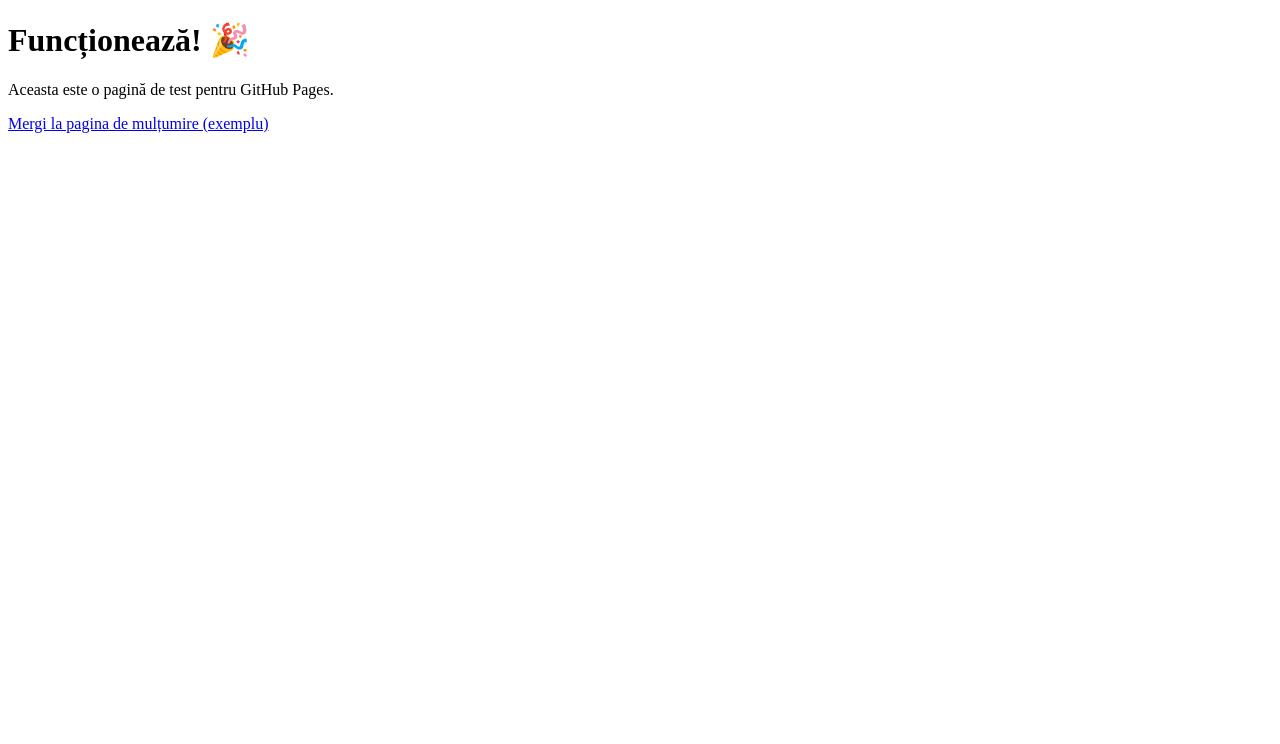
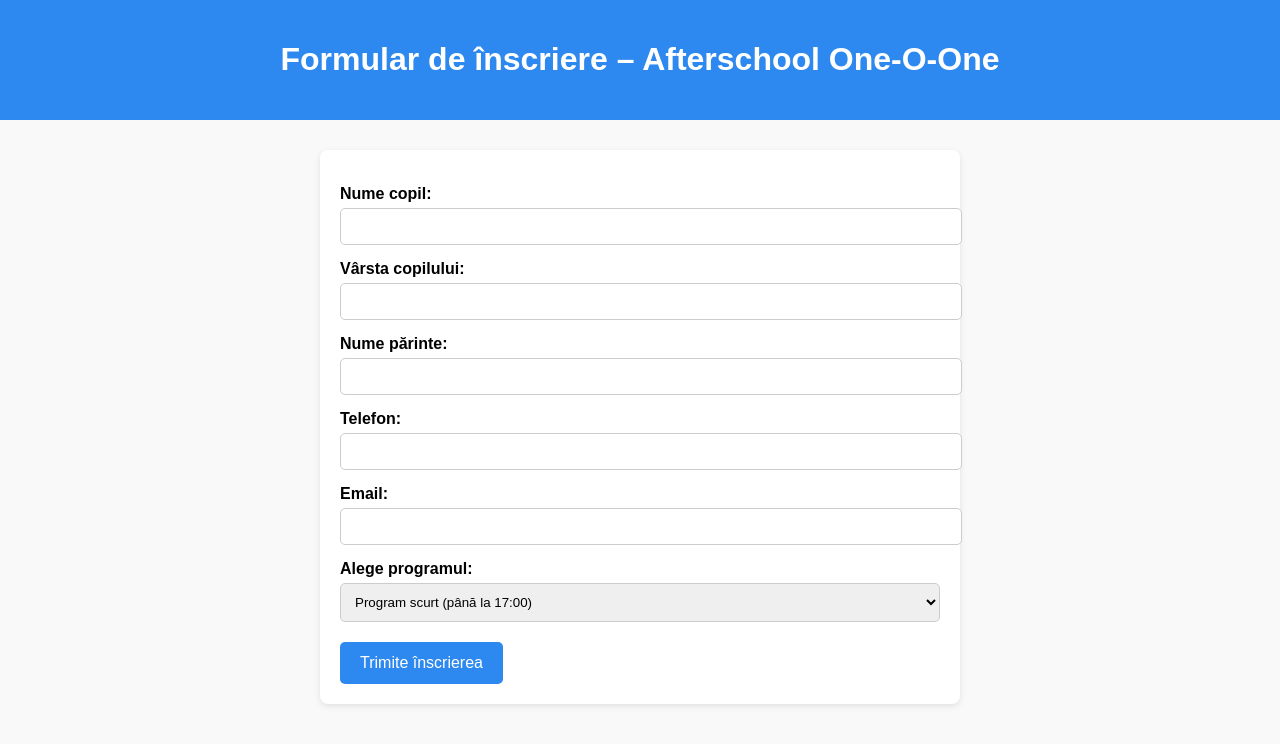
Before and after one commit to floreanatalia123-ux/one-o-one, a plain HTML site: page index.html in a window 1280 px wide. Drawn offline with Linux system fonts and the light colour scheme.

Commit message:
Update index.html

```diff
--- a/index.html
+++ b/index.html
@@ -3,11 +3,83 @@
   <head>
     <meta charset="utf-8" />
     <meta name="viewport" content="width=device-width, initial-scale=1" />
-    <title>Afterschool – Formular</title>
+    <title>Formular înscriere Afterschool</title>
+    <style>
+      body {
+        font-family: Arial, sans-serif;
+        margin: 0;
+        padding: 0;
+        background: #f9f9f9;
+      }
+      header {
+        background: #2d89ef;
+        color: white;
+        text-align: center;
+        padding: 20px;
+      }
+      form {
+        max-width: 600px;
+        margin: 30px auto;
+        background: white;
+        padding: 20px;
+        border-radius: 8px;
+        box-shadow: 0px 2px 6px rgba(0,0,0,0.1);
+      }
+      label {
+        font-weight: bold;
+        display: block;
+        margin-top: 15px;
+      }
+      input, textarea, select {
+        width: 100%;
+        padding: 10px;
+        margin-top: 5px;
+        border: 1px solid #ccc;
+        border-radius: 5px;
+      }
+      button {
+        margin-top: 20px;
+        background: #2d89ef;
+        color: white;
+        border: none;
+        padding: 12px 20px;
+        border-radius: 5px;
+        font-size: 16px;
+        cursor: pointer;
+      }
+      button:hover {
+        background: #1b5fa7;
+      }
+    </style>
   </head>
   <body>
-    <h1>Funcționează! 🎉</h1>
-    <p>Aceasta este o pagină de test pentru GitHub Pages.</p>
-    <p><a href="thankyou.html">Mergi la pagina de mulțumire (exemplu)</a></p>
-  </body>
+    <header>
+      <h1>Formular de înscriere – Afterschool One-O-One</h1>
+    </header>
+
+    <form action="thankyou.html" method="get">
+      <label for="nume">Nume copil:</label>
+      <input type="text" id="nume" name="nume" required>
+
+      <label for="varsta">Vârsta copilului:</label>
+      <input type="number" id="varsta" name="varsta" required>
+
+      <label for="parinte">Nume părinte:</label>
+      <input type="text" id="parinte" name="parinte" required>
+
+      <label for="telefon">Telefon:</label>
+      <input type="tel" id="telefon" name="telefon" required>
+
+      <label for="email">Email:</label>
+      <input type="email" id="email" name="email" required>
+
+      <label for="program">Alege programul:</label>
+      <select id="program" name="program">
+        <option value="scurt">Program scurt (până la 17:00)</option>
+        <option value="lung">Program lung (până la 19:00)</option>
+      </select>
+
+      <button type="submit">Trimite înscrierea</button>
+    </form>
+  </body>
 </html>
```
